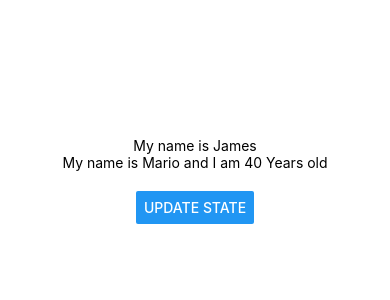
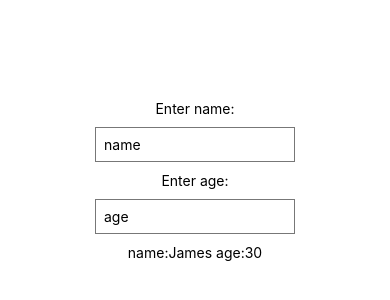
Before and after one commit to KodeckJames/Todo-app, a React Native app: screen / in a window 390 px wide. Shown: the part 242-542 px from the top of the page. Built offline with nearby package versions, Linux system fonts and the light colour scheme.

Commit message:
TextInput element and it's props

```diff
--- a/App.js
+++ b/App.js
@@ -1,22 +1,30 @@
 import React, { useState } from 'react';
 import { StatusBar } from 'expo-status-bar';
-import { Button, StyleSheet, Text, View } from 'react-native';
+import { TextInput, StyleSheet, Text, View } from 'react-native';
 
 export default function App() {
 
   const [name, setName] = useState('James')
-  const [person, setPerson] = useState({name: 'Mario', age: 40})
+  const [age, setAge] = useState('30')
 
-  const clickHandler = () => {
-    setName('Kwamzy')
-    setPerson({name: 'Luigi', age: 50})
-  }
+
 
   return (
     <View style={styles.container}>
-      <Text>My name is {name}</Text>
-      <Text>My name is {person.name} and I am {person.age} Years old</Text>
-      <View style={styles.buttonContainer}><Button title='update state' onPress={clickHandler}/></View>
+      <Text>Enter name:</Text>
+      <TextInput
+        style={styles.input}
+        placeholder='name'
+        onChangeText={(val)=>setName(val)}
+      />
+      <Text>Enter age:</Text>
+      <TextInput
+        keyboardType='numeric'
+        style={styles.input}
+        placeholder='age'
+        onChangeText={(val)=>setAge(val)}
+      />
+      <Text>name:{name} age:{ age}</Text>
       <StatusBar style="auto" />
 
     </View>
@@ -30,7 +38,11 @@
     alignItems: 'center',
     justifyContent: 'center',
   },
-  buttonContainer: {
-    marginTop: 20
+  input: {
+    borderWidth: 1,
+    borderColor: '#777',
+    padding: 8,
+    margin: 10,
+    width: 200,
   }
 });
```
